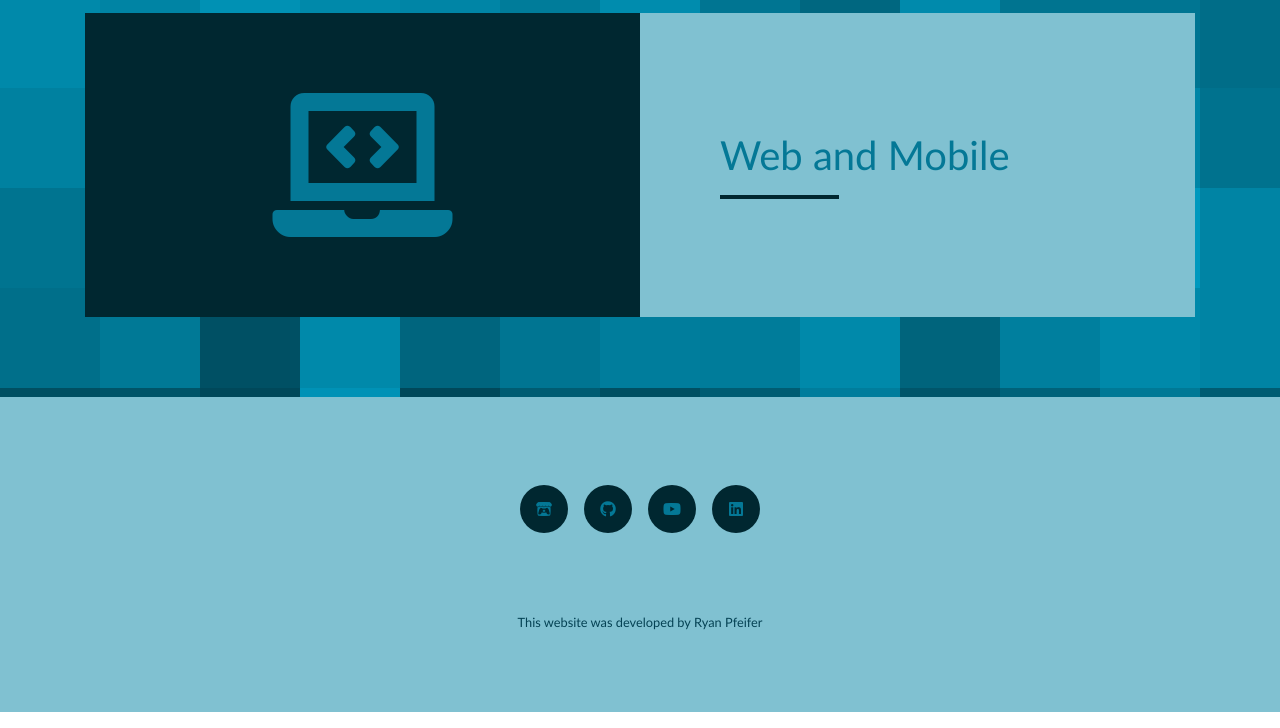
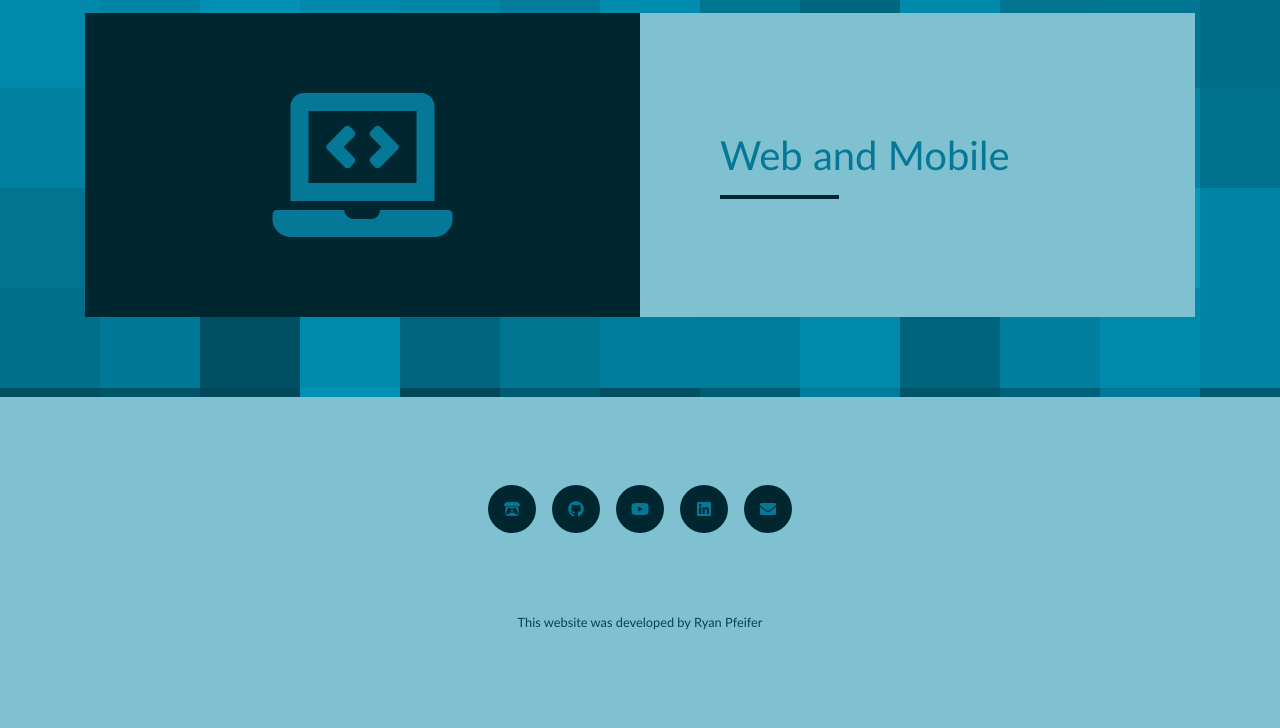
Before and after one commit to ryan-pfeifer1111/ryan-pfeifer1111.github.io, a plain HTML site: page index.html in a window 1280 px wide. Shown: the part 2512-3240 px from the top of the page. Drawn offline with nearby package versions, Linux system fonts and the light colour scheme.

Commit message:
added titles/alts to contact icons and also added email with mailto a link

```diff
--- a/index.html
+++ b/index.html
@@ -273,17 +273,20 @@
   <!-- Contact Section -->
   <section class="contact-section bg-primary">
     <div class="social d-flex justify-content-center">
-      <a href="https://privateryan1111.itch.io/" target="_blank" class="mx-2">
+      <a href="https://privateryan1111.itch.io/" target="_blank" class="mx-2" alt="View my Itch.io games" title="View my Itch.io games">
         <i class="fab fa-itch-io"></i>
       </a>
-      <a href="https://github.com/ryan-pfeifer1111" target="_blank" class="mx-2">
+      <a href="https://github.com/ryan-pfeifer1111" target="_blank" class="mx-2" alt="View my GitHub repos" title="View my GitHub repos">
         <i class="fab fa-github"></i>
       </a>
-      <a href="https://www.youtube.com/playlist?list=PLpyXhHVrphf1XO-h_4_X6269DH9tZJMww" target="_blank" class="mx-2">
+      <a href="https://www.youtube.com/playlist?list=PLpyXhHVrphf1XO-h_4_X6269DH9tZJMww" target="_blank" class="mx-2" alt="View my project videos on YouTube" title="View my project videos on YouTube">
         <i class="fab fa-youtube"></i>
       </a>
-      <a href="https://www.linkedin.com/in/ryan-pfeifer-3a66a6161/" target="_blank" class="mx-2">
+      <a href="https://www.linkedin.com/in/ryan-pfeifer-3a66a6161/" target="_blank" class="mx-2" alt="Connect with me on LinkedIn" title="Connect with me on LinkedIn">
         <i class="fab fa-linkedin"></i>
+      </a>
+      <a href="mailto:ryanpfeifer1111@gmail.com" target="_blank" class="mx-2" alt="Shoot me an email" title="Shoot me an email">
+        <i class=" fas fa-envelope" ></i>
       </a>
     </div>
   </section>
@@ -291,7 +294,7 @@
   <!-- Footer -->
   <footer class="bg-primary small text-center ">
     <div class="container">
-      This website was developed by Ryan Pfeifer
+      <p>This website was developed by Ryan Pfeifer</p>
     </div>
   </footer>
 
```
Also changed, not shown: games.html (+8 -5 lines), graphics.html (+7 -4 lines), web_mobile.html (+8 -4 lines).
